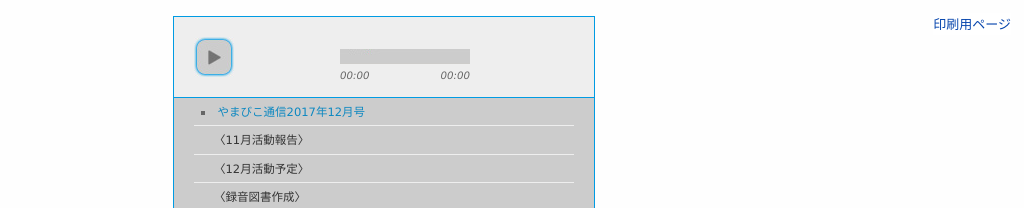
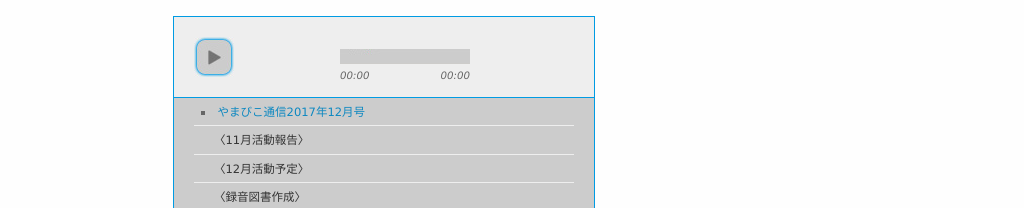
Before and after one commit to o-yamabiko/o-yamabiko.github.io, a Jekyll site: the page built from _tusin/tusin201712.md, in a window 1280 px wide. Shown: the top 208 px of the page, without its empty margins (256-1280 px from the left). Built offline with Jekyll 4.4.1, drawn with Linux system fonts in a browser that asks for light colours.

Commit message:
page for print

```diff
--- a/_layouts/player.html
+++ b/_layouts/player.html
@@ -50,7 +50,6 @@
       <div>
     	<time datetime="{{ page.date | date_to_xmlschema }}" itemprop="datePublished">ページ更新日： {{ page.date | date: "%Y年%m月%d日" }}</time>
       </div>
-	    <div style="position: fixed; left: auto; right: 1em; top: 1em; font-size: small; background: rgba(255, 255, 255, .90);"><a href="/p{{ page.url }}">印刷用ページ</a></div>
        {% if page.navigation %}
 <div class="nav">
          {% if page.previous %}
```
